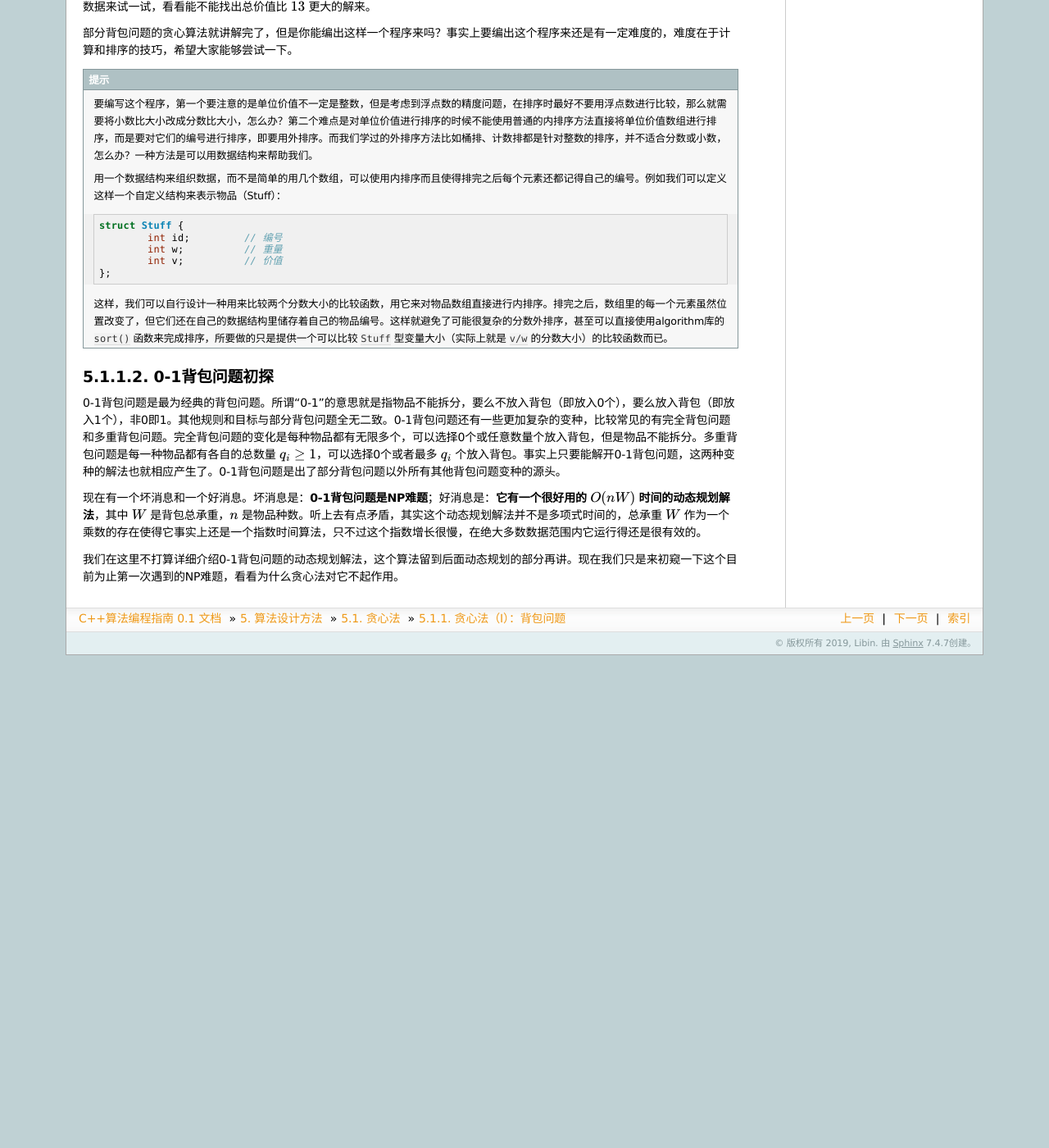
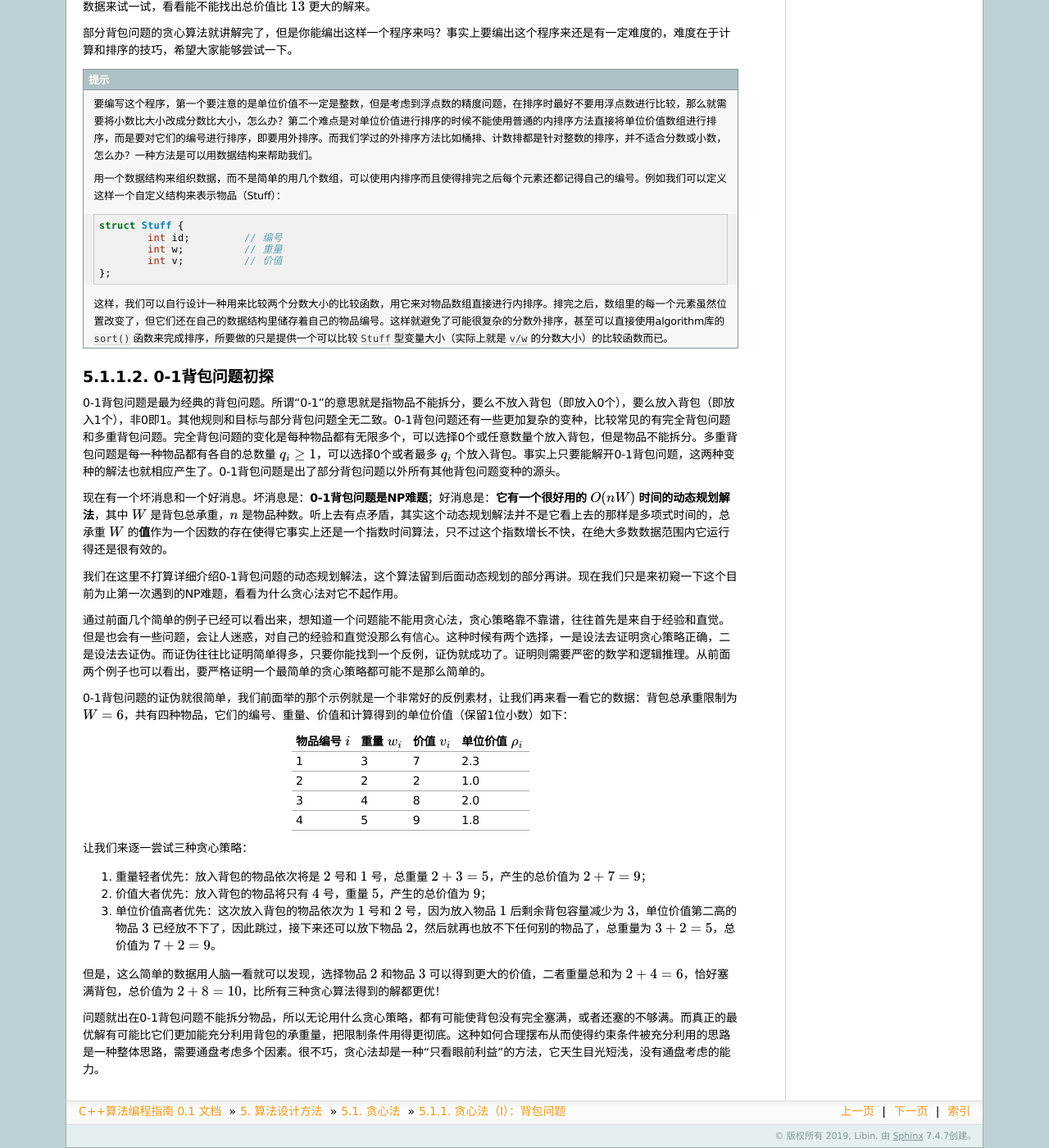
Before and after one commit to majorli/algo_guide, a Sphinx documentation site: the page built from source/ch04/sec01/411_greedy_bag_problems.rst, in a window 1280 px wide and 1400 px high, scrolled down 1091 px. Shown: the whole window at 82% size. Built offline with Sphinx 7.4.7, drawn with Linux system fonts in a browser that asks for light colours; formulas are drawn with MathJax 3; before the commit the page ends 1890 px from its top, so only the background shows below that; some of the changed text lies outside the part shown.

Commit message:
20191220_1642draft

```diff
--- a/source/ch04/sec01/411_greedy_samples_1.rst
+++ b/source/ch04/sec01/411_greedy_bag_problems.rst
@@ -65,6 +65,32 @@
 
 0-1背包问题是最为经典的背包问题。所谓“0-1”的意思就是指物品不能拆分，要么不放入背包（即放入0个），要么放入背包（即放入1个），非0即1。其他规则和目标与部分背包问题全无二致。0-1背包问题还有一些更加复杂的变种，比较常见的有完全背包问题和多重背包问题。完全背包问题的变化是每种物品都有无限多个，可以选择0个或任意数量个放入背包，但是物品不能拆分。多重背包问题是每一种物品都有各自的总数量 :math:`q_i\ge 1`，可以选择0个或者最多 :math:`q_i` 个放入背包。事实上只要能解开0-1背包问题，这两种变种的解法也就相应产生了。0-1背包问题是出了部分背包问题以外所有其他背包问题变种的源头。
 
-现在有一个坏消息和一个好消息。坏消息是：:strong:`0-1背包问题是NP难题`；好消息是：:strong:`它有一个很好用的` :math:`O(nW)` :strong:`时间的动态规划解法`，其中 :math:`W` 是背包总承重，:math:`n` 是物品种数。听上去有点矛盾，其实这个动态规划解法并不是多项式时间的，总承重 :math:`W` 作为一个乘数的存在使得它事实上还是一个指数时间算法，只不过这个指数增长很慢，在绝大多数数据范围内它运行得还是很有效的。
+现在有一个坏消息和一个好消息。坏消息是：:strong:`0-1背包问题是NP难题`；好消息是：:strong:`它有一个很好用的` :math:`O(nW)` :strong:`时间的动态规划解法`，其中 :math:`W` 是背包总承重，:math:`n` 是物品种数。听上去有点矛盾，其实这个动态规划解法并不是它看上去的那样是多项式时间的，总承重 :math:`W` 的\ :strong:`值`\ 作为一个因数的存在使得它事实上还是一个指数时间算法，只不过这个指数增长不快，在绝大多数数据范围内它运行得还是很有效的。
 
 我们在这里不打算详细介绍0-1背包问题的动态规划解法，这个算法留到后面动态规划的部分再讲。现在我们只是来初窥一下这个目前为止第一次遇到的NP难题，看看为什么贪心法对它不起作用。
+
+通过前面几个简单的例子已经可以看出来，想知道一个问题能不能用贪心法，贪心策略靠不靠谱，往往首先是来自于经验和直觉。但是也会有一些问题，会让人迷惑，对自己的经验和直觉没那么有信心。这种时候有两个选择，一是设法去证明贪心策略正确，二是设法去证伪。而证伪往往比证明简单得多，只要你能找到一个反例，证伪就成功了。证明则需要严密的数学和逻辑推理。从前面两个例子也可以看出，要严格证明一个最简单的贪心策略都可能不是那么简单的。
+
+0-1背包问题的证伪就很简单，我们前面举的那个示例就是一个非常好的反例素材，让我们再来看一看它的数据：背包总承重限制为 :math:`W=6`，共有四种物品，它们的编号、重量、价值和计算得到的单位价值（保留1位小数）如下：
+
++-------------------+-----------------+-----------------+------------------------+
+|物品编号 :math:`i` |重量 :math:`w_i` |价值 :math:`v_i` |单位价值 :math:`\rho_i` |
++===================+=================+=================+========================+
+|         1         |        3        |        7        |           2.3          |
++-------------------+-----------------+-----------------+------------------------+
+|         2         |        2        |        2        |           1.0          |
++-------------------+-----------------+-----------------+------------------------+
+|         3         |        4        |        8        |           2.0          |
++-------------------+-----------------+-----------------+------------------------+
+|         4         |        5        |        9        |           1.8          |
++-------------------+-----------------+-----------------+------------------------+
+
+让我们来逐一尝试三种贪心策略：
+
+1. 重量轻者优先：放入背包的物品依次将是 :math:`2` 号和 :math:`1` 号，总重量 :math:`2+3=5`，产生的总价值为 :math:`2+7=9`；
+2. 价值大者优先：放入背包的物品将只有 :math:`4` 号，重量 :math:`5`，产生的总价值为 :math:`9`；
+3. 单位价值高者优先：这次放入背包的物品依次为 :math:`1` 号和 :math:`2` 号，因为放入物品 :math:`1` 后剩余背包容量减少为 :math:`3`，单位价值第二高的物品 :math:`3` 已经放不下了，因此跳过，接下来还可以放下物品 :math:`2`，然后就再也放不下任何别的物品了，总重量为 :math:`3+2=5`，总价值为 :math:`7+2=9`。
+
+但是，这么简单的数据用人脑一看就可以发现，选择物品 :math:`2` 和物品 :math:`3` 可以得到更大的价值，二者重量总和为 :math:`2+4=6`，恰好塞满背包，总价值为 :math:`2+8=10`，比所有三种贪心算法得到的解都更优！
+
+问题就出在0-1背包问题不能拆分物品，所以无论用什么贪心策略，都有可能使背包没有完全塞满，或者还塞的不够满。而真正的最优解有可能比它们更加能充分利用背包的承重量，把限制条件用得更彻底。这种如何合理摆布从而使得约束条件被充分利用的思路是一种整体思路，需要通盘考虑多个因素。很不巧，贪心法却是一种“只看眼前利益”的方法，它天生目光短浅，没有通盘考虑的能力。
```
Also changed, not shown: source/ch04/410_greedy.rst (+3 -6 lines), source/ch04/sec01/412_greedy_complex_scheduling.rst (added, +18 -0 lines).
